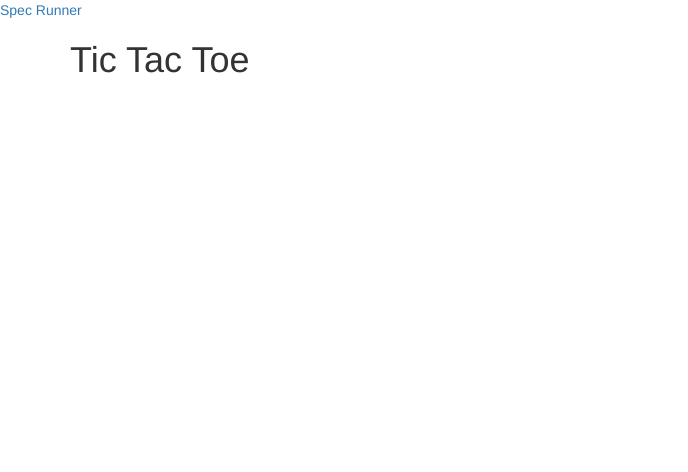
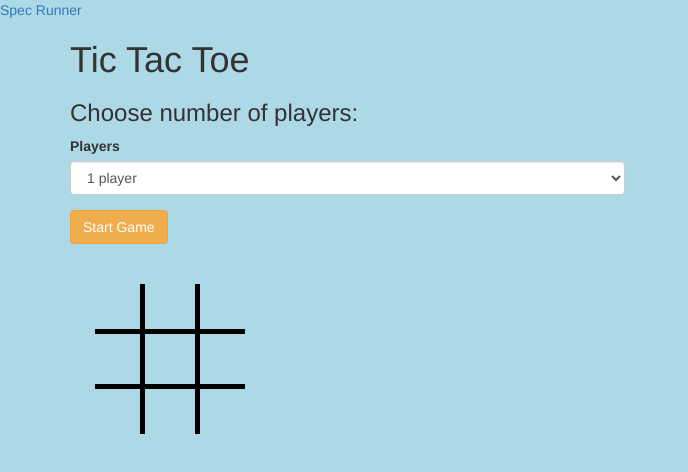
Before and after one commit to nlarion/tickTacToe, a plain HTML site: page index.html in a window 1280 px wide. Shown: the whole page, without its empty margins (0-688 px from the left). Drawn offline with nearby package versions, Linux system fonts and the light colour scheme.

Commit message:
finish business logic and add non-functional user interface with tic tac toe square.

```diff
--- a/css/styles.css
+++ b/css/styles.css
@@ -0,0 +1,65 @@
+body {
+  background-color: lightblue;
+}
+
+.topRight {
+  border-bottom: 5px solid black;
+  border-left: 5px solid black;
+  width: 50px;
+  height: 50px;
+}
+
+.topLeft {
+  border-bottom: 5px solid black;
+  border-right: 5px solid black;
+  width: 50px;
+  height: 50px;
+}
+
+.topMiddle {
+  border-bottom: 5px solid black;
+  width: 50px;
+  height: 50px;
+}
+
+.middleMiddle {
+
+  width: 50px;
+  height: 50px;
+}
+
+.middleLeft {
+  border-right: 5px solid black;
+  width: 50px;
+  height: 50px;
+}
+
+.middleRight {
+  border-left: 5px solid black;
+  width: 50px;
+  height: 50px;
+}
+
+.bottomRight {
+  border-top: 5px solid black;
+  border-left: 5px solid black;
+  width: 50px;
+  height: 50px;
+}
+
+.bottomLeft {
+  border-top: 5px solid black;
+  border-right: 5px solid black;
+  width: 50px;
+  height: 50px;
+}
+
+.bottomMiddle {
+  border-top: 5px solid black;
+  width: 50px;
+  height: 50px;
+}
+
+.gameContainer{
+  margin: 40px;
+}
--- a/index.html
+++ b/index.html
@@ -1,22 +1,71 @@
 <!DOCTYPE html>
 <html>
   <head>
+
+    <link rel="stylesheet" href="css/bootstrap.css" media="screen" title="no title" charset="utf-8">
     <link rel="stylesheet" href="css/styles.css" media="screen" title="no title" charset="utf-8">
-    <link rel="stylesheet" href="css/bootstrap.css" media="screen" title="no title" charset="utf-8">
     <script src="js/jquery-1.12.0.js" type="text/javascript"></script>
     <script src="https://maxcdn.bootstrapcdn.com/bootstrap/3.3.6/js/bootstrap.min.js" integrity="sha384-0mSbJDEHialfmuBBQP6A4Qrprq5OVfW37PRR3j5ELqxss1yVqOtnepnHVP9aJ7xS" crossorigin="anonymous"></script>
     <script src="js/scripts.js" type="text/javascript"></script>
 
     <meta charset="utf-8">
-    <title></title>
+    <title>Tic Tac Toe</title>
   </head>
   <body>
     <a href="spec/spec-runner.html" target="_blank">Spec Runner</a>
     <div class="container">
       <h1>Tic Tac Toe</h1>
-      <form class="form-group" action="index.html" method="post">
+      <h3>Choose number of players: </h3>
+      <div class="row">
+        <div class="col-md-6">
+          <form id="players">
+            <div class="form-group">
+              <label for="playersAmount">Players</label>
+              <select id="playersAmount" class="form-control">
+                <option>1 player</option>
+                <option>2 players</option>
+              </select>
+            </div>
+            <button type="submit" class="btn btn-warning">Start Game</button>
+          </form>
+        </div>
+      </div>
+      <div class="gameContainer">
+        <div class="row">
+          <div class="col-lg-3 topLeft">
 
-      </form>
+          </div>
+          <div class="col-lg-3 topMiddle">
+
+          </div>
+          <div class="col-lg-3 topRight">
+
+          </div>
+        </div>
+        <div class="row">
+          <div class="col-lg-3 middleLeft">
+
+          </div>
+          <div class="col-lg-3 middleMiddle">
+
+          </div>
+          <div class="col-lg-3 middleRight">
+
+          </div>
+        </div>
+        <div class="row">
+          <div class="col-lg-3 bottomLeft">
+
+          </div>
+          <div class="col-lg-3 bottomMiddle">
+
+          </div>
+          <div class="col-lg-3 bottomRight">
+
+          </div>
+        </div>
+      </div>
+
     </div>
   </body>
 </html>
```
